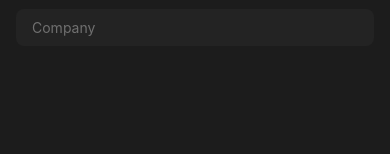
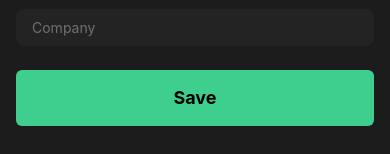
Before and after one commit to arthurrios/nativecn-app, a React Native app: screen / in a window 390 px wide. Shown: the part 687-841 px from the top of the page. Built offline with nearby package versions, Linux system fonts and the light colour scheme.

Commit message:
feat: Add button component

```diff
--- a/src/app/Profile.tsx
+++ b/src/app/Profile.tsx
@@ -4,6 +4,7 @@
 import { User } from '@/components/User'
 import { Preferences } from '@/components/Preferences'
 import { Input } from '@/components/Input'
+import { Button } from '@/components/Button'
 
 export function Profile() {
   return (
@@ -21,6 +22,7 @@
 
         <View className="w-full mt-6 flex-1">
           <Input placeholder="Company" inputClasses="mb-6" label="Company" />
+          <Button label="Save" />
         </View>
       </View>
     </View>
--- /dev/null
+++ b/src/components/Button.tsx
@@ -0,0 +1,81 @@
+import { type VariantProps, cva } from 'class-variance-authority'
+import { Text, TouchableOpacity } from 'react-native'
+
+import { cn } from '../lib/utils'
+
+const buttonVariants = cva(
+  'flex flex-row items-center justify-center rounded-md',
+  {
+    variants: {
+      variant: {
+        default: 'bg-green-500',
+        secondary: 'bg-secondary',
+        destructive: 'bg-destructive',
+        ghost: 'bg-slate-700',
+        link: 'text-primary underline-offset-4',
+      },
+      size: {
+        default: 'h-14 px-4',
+        sm: 'h-8 px-2',
+        lg: 'h-12 px-8',
+      },
+    },
+    defaultVariants: {
+      variant: 'default',
+      size: 'default',
+    },
+  },
+)
+
+const buttonTextVariants = cva('text-center font-medium', {
+  variants: {
+    variant: {
+      default: 'text-black font-bold',
+      secondary: 'text-secondary-foreground',
+      destructive: 'text-destructive-foreground',
+      ghost: 'text-primary-foreground',
+      link: 'text-primary-foreground underline',
+    },
+    size: {
+      default: 'text-lg',
+      sm: 'text-sm',
+      lg: 'text-xl',
+    },
+  },
+  defaultVariants: {
+    variant: 'default',
+    size: 'default',
+  },
+})
+
+interface ButtonProps
+  extends React.ComponentPropsWithoutRef<typeof TouchableOpacity>,
+    VariantProps<typeof buttonVariants> {
+  label: string
+  labelClasses?: string
+}
+function Button({
+  label,
+  labelClasses,
+  className,
+  variant,
+  size,
+  ...props
+}: ButtonProps) {
+  return (
+    <TouchableOpacity
+      className={cn(buttonVariants({ variant, size, className }))}
+      {...props}
+    >
+      <Text
+        className={cn(
+          buttonTextVariants({ variant, size, className: labelClasses }),
+        )}
+      >
+        {label}
+      </Text>
+    </TouchableOpacity>
+  )
+}
+
+export { Button, buttonVariants, buttonTextVariants }
--- a/src/components/Input.tsx
+++ b/src/components/Input.tsx
@@ -1,3 +1,5 @@
+/* eslint-disable @typescript-eslint/no-unused-vars */
+/* eslint-disable react/display-name */
 import { forwardRef } from 'react'
 import { Text, TextInput, View } from 'react-native'
 
```
